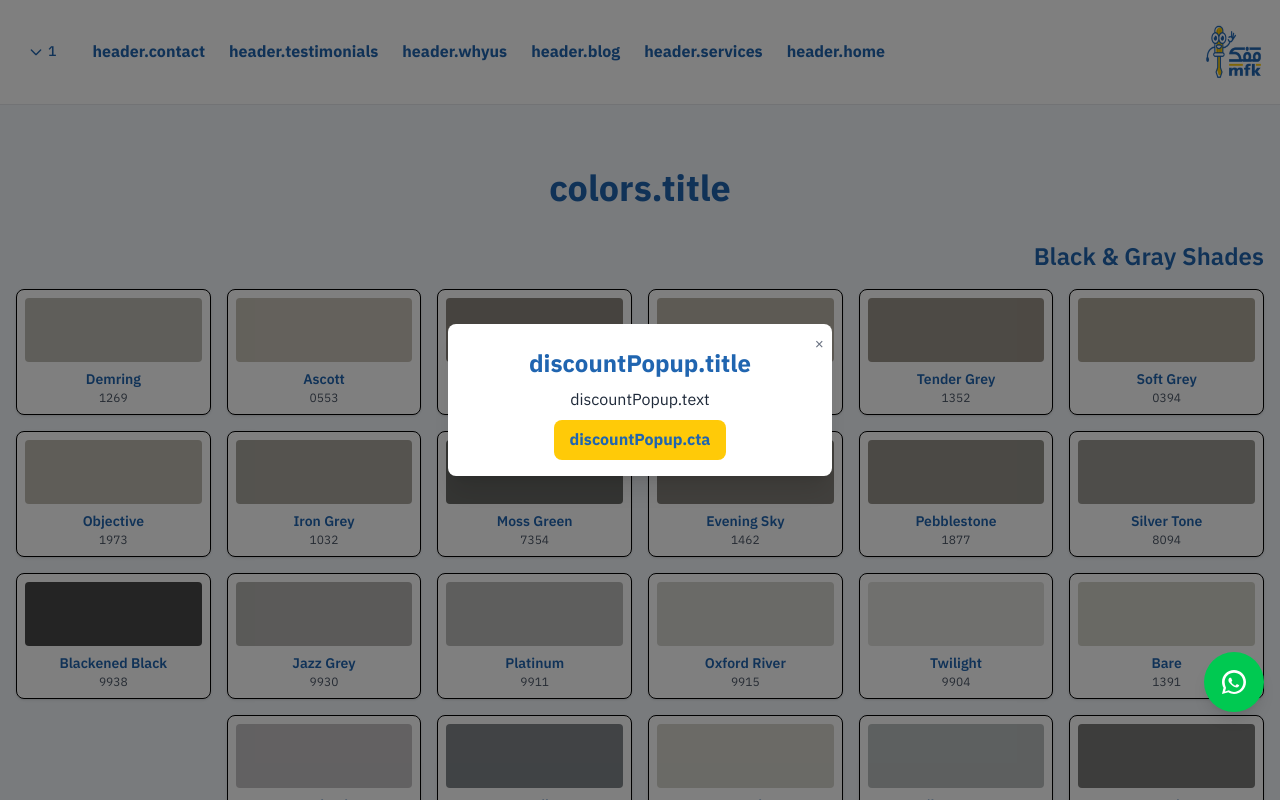
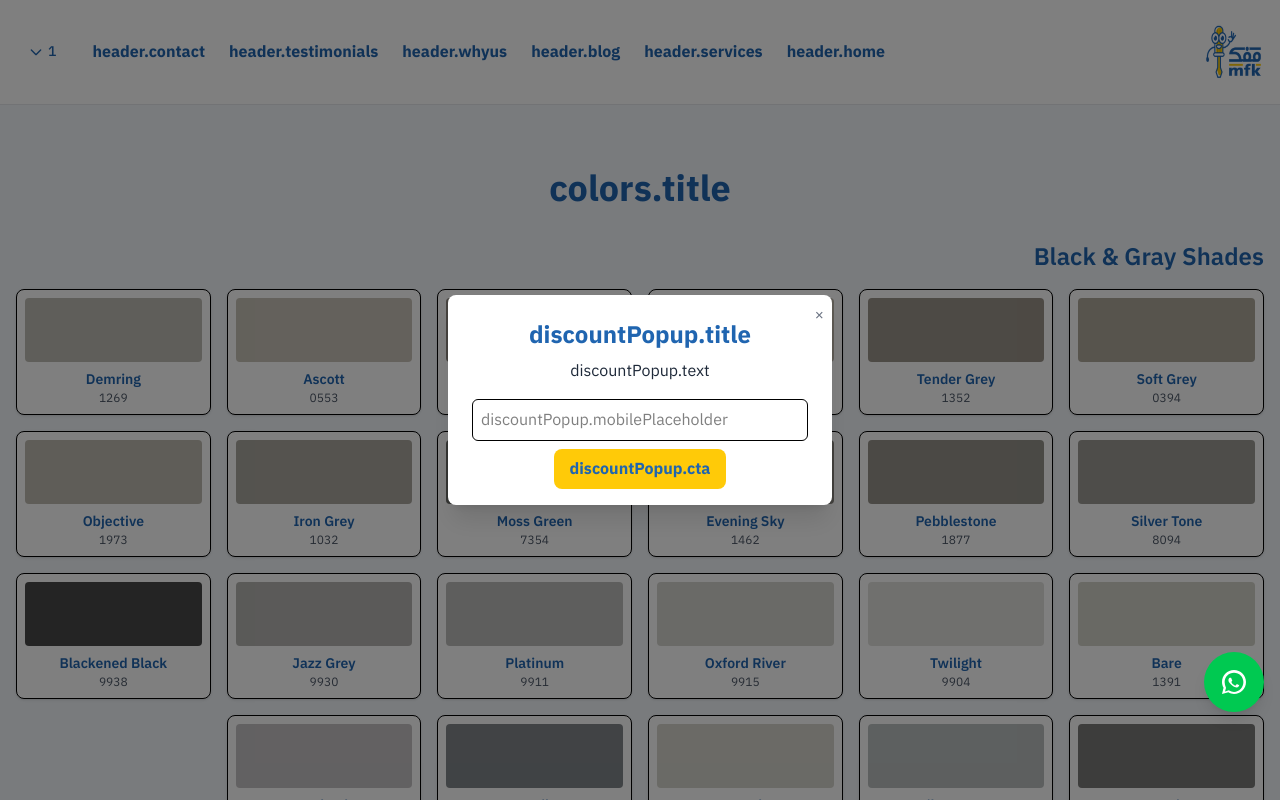
Before and after one commit to abdoroot/mfk-website-react, a React (Vite) app: page /1/colors in a window 1280 px wide. Shown: the top 800 px of the page. Built offline with nearby package versions, Linux system fonts and the light colour scheme.

Commit message:
Improve discount popup behavior

```diff
--- a/src/components/DiscountPopup.jsx
+++ b/src/components/DiscountPopup.jsx
@@ -5,15 +5,21 @@ import useTranslation from '@/hooks/useTranslation';
 const DiscountPopup = () => {
     const { lang, t } = useTranslation();
     const [visible, setVisible] = useState(false);
+    const [mobile, setMobile] = useState('');
 
     useEffect(() => {
+        if (localStorage.getItem('discountPopupShown')) return;
+
         const handleScroll = () => {
             const { scrollTop, scrollHeight, clientHeight } = document.documentElement;
             const scrolled = scrollTop / (scrollHeight - clientHeight);
             if (scrolled >= 0.75) {
                 setVisible(true);
+                localStorage.setItem('discountPopupShown', 'true');
+                window.removeEventListener('scroll', handleScroll);
             }
         };
+
         window.addEventListener('scroll', handleScroll);
         return () => window.removeEventListener('scroll', handleScroll);
     }, []);
@@ -36,6 +42,13 @@ const DiscountPopup = () => {
                 <p className="mb-4 text-gray-800">
                     {t('discountPopup.text')}
                 </p>
+                <input
+                    type="tel"
+                    value={mobile}
+                    onChange={(e) => setMobile(e.target.value)}
+                    placeholder={t('discountPopup.mobilePlaceholder')}
+                    className="w-full mb-4 border rounded-md p-2"
+                />
                 <Link
                     to={`/${lang}/contact`}
                     className="bg-mfk-yellow text-mfk-blue font-bold px-4 py-2 rounded-lg hover:bg-opacity-90 transition"
--- a/src/locales/ar.json
+++ b/src/locales/ar.json
@@ -175,8 +175,9 @@
   },
   "discountPopup": {
     "title": "خصم 20%",
-    "text": "تواصل معنا اليوم واحصل على خصم 20% على خدمتك القادمة.",
-    "cta": "اتصل بنا"
+    "text": "خصم 20% على خدمات الصبغ.",
+    "cta": "اتصل بنا",
+    "mobilePlaceholder": "رقم الموبايل"
   },
   "blog": {
     "title": "دليل الألوان",
--- a/src/locales/en.json
+++ b/src/locales/en.json
@@ -176,8 +176,9 @@
   ,
   "discountPopup": {
     "title": "Get 20% Off!",
-    "text": "Contact us today and enjoy 20% off your next service.",
-    "cta": "Contact Us"
+    "text": "Get a 20% discount on our painting service.",
+    "cta": "Contact Us",
+    "mobilePlaceholder": "Your mobile number"
   },
   "blog": {
     "title": "Painting Guides",
```
